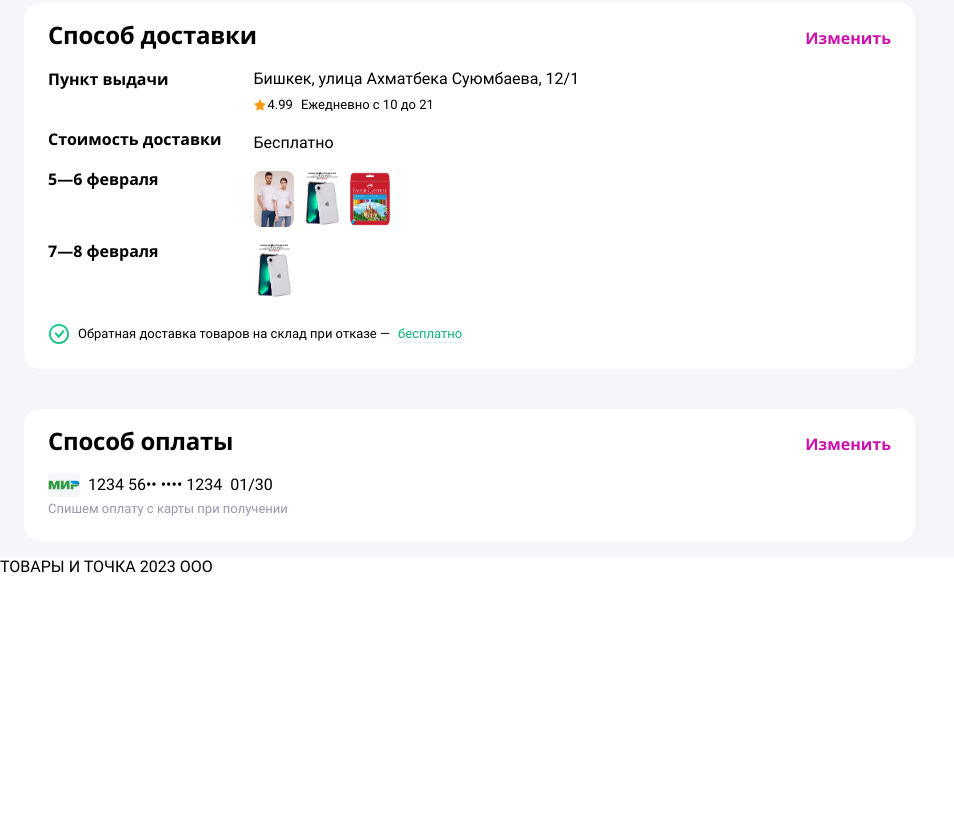
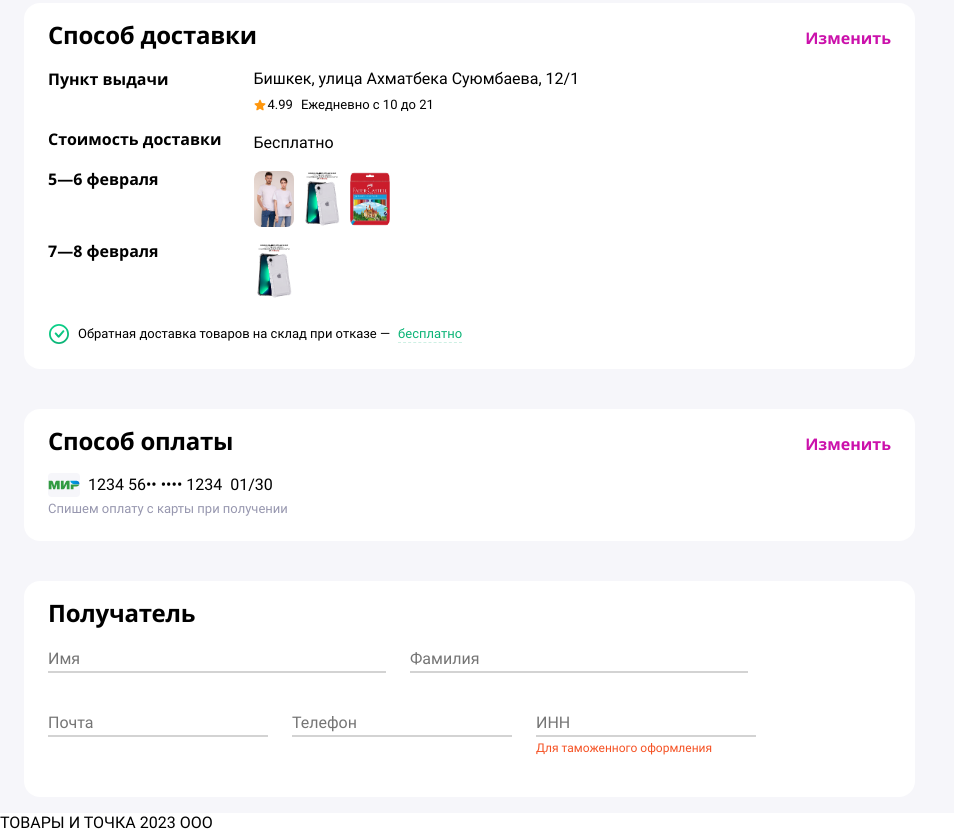
Before and after one commit to domnin997/wildberries-cart, a website: page src/index.html in a window 1280 px wide. Shown: the part 1174-2006 px from the top of the page, without its empty margins (0-954 px from the left). Before the commit the page ends 1750 px from the top, so only its background shows below. Drawn offline with Linux system fonts and the light colour scheme.

Commit message:
Client field added

```diff
--- a/src/index.html
+++ b/src/index.html
@@ -737,10 +737,72 @@
                     </div>
                 </div>
 
-            </div>
+                 <div class="client">
+                    <h2 class="client__header">
+                        Получатель
+                    </h2>
+                    <form class="client-form"
+                          action=""
+                          >
+                        <div class="client-inputs-wrap">
+                            <div class="client-input-block">
+                                <p class="client-input-block__up-label"> </p>
+                                <div class="client-input-block__wrap">
+                                    <input  class="client-input-block__type-field"
+                                        type="text"
+                                        placeholder="Имя">
+                                    <p class="client-input-block__down-label"> </p>
+                                </div>
+
+                            </div>
+                            <div class="client-input-block">
+                                <p class="client-input-block__up-label"> </p>
+                                <div class="client-input-block__wrap">
+                                    <input  class="client-input-block__type-field"
+                                        type="text"
+                                        placeholder="Фамилия">
+                                    <p class="client-input-block__down-label"> </p>
+                                </div>
+
+                            </div>
+                        </div>
+                        <div class="client-inputs-wrap">
+
+                            <div class="client-input-block">
+                                <p class="client-input-block__up-label"> </p>
+                                <div class="client-input-block__wrap">
+                                    <input  class="client-input-block__type-field"
+                                        type="email"
+                                        placeholder="Почта">
+                                    <p class="client-input-block__down-label"> </p>
+                                </div>
+                            </div>
+                            <div class="client-input-block">
+                                <p class="client-input-block__up-label"> </p>
+                                <div class="client-input-block__wrap">
+                                    <input  class="client-input-block__type-field"
+                                        type="tel"
+                                        placeholder="Телефон">
+                                    <p class="client-input-block__down-label"> </p>
+                                </div>
+                            </div>
+                            <div class="client-input-block">
+                                <p class="client-input-block__up-label"> </p>
+                                <div class="client-input-block__wrap">
+                                    <input  class="client-input-block__type-field"
+                                        type="text"
+                                        placeholder="ИНН">
+                                    <p class="client-input-block__down-label">
+                                        Для таможенного оформления
+                                    </p>
+                                </div>
+                            </div>
+                        </div>
+                    </form>
+                 </div>
 
 
-
+            </div>
 
         </section>
 
--- a/src/styles/main_style.sass
+++ b/src/styles/main_style.sass
@@ -8,6 +8,7 @@
 @import "wb-checkbox.sass"
 @import "order-details.sass"
 @import "payment-details.sass"
+@import "recepient.sass"
 
 @font-face
     font-family: "Segoe UI"
--- a/src/styles/recepient.sass
+++ b/src/styles/recepient.sass
@@ -15,20 +15,20 @@
     line-height: 32px
     letter-spacing: -0.24px
 
-.client-data
+.client-form
     display: flex
     width: 700px
     flex-direction: column
     align-items: flex-start
 
-.client-data__line
+.client-inputs-wrap
     max-width: 700px
     display: flex
     align-items: flex-start
     gap: 24px
     align-self: stretch
 
-.client-data__input-block
+.client-input-block
     display: flex
     height: 64px
     flex-direction: column
@@ -36,13 +36,20 @@
     gap: 2px
     flex: 1 0 0
 
-.input-block__label
+.lient-input-block__up-label
     font-size: 13px
     font-style: normal
     font-weight: 400
     line-height: 16px
 
-.input-block__field-wrap
+.client-input-block__down-label
+    color: var(--system-orange, #F55123)
+    font-size: 12px
+    font-style: normal
+    font-weight: 400
+    line-height: 14px
+
+.client-input-block__wrap
     display: flex
     flex-direction: column
     justify-content: center
@@ -50,7 +57,7 @@
     gap: 4px
     align-self: stretch
 
-.input-block__input-field
+.client-input-block__type-field
     display: flex
     flex-direction: column
     align-items: center
@@ -62,3 +69,4 @@
     line-height: 24px
     border-bottom: solid
     border-width: 2px
+    border-color: lightgrey
```
Also changed, not shown: src/styles/main_style.css, src/styles/recepient.css.
